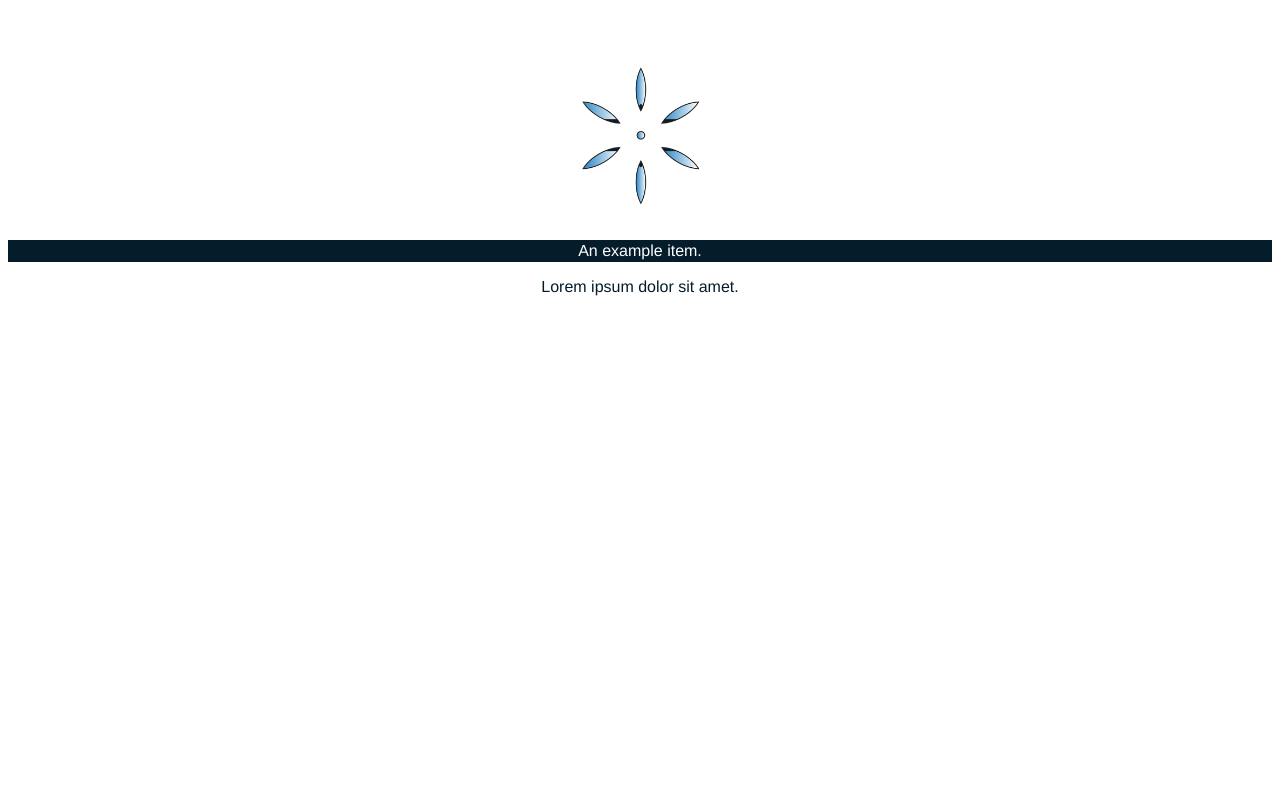
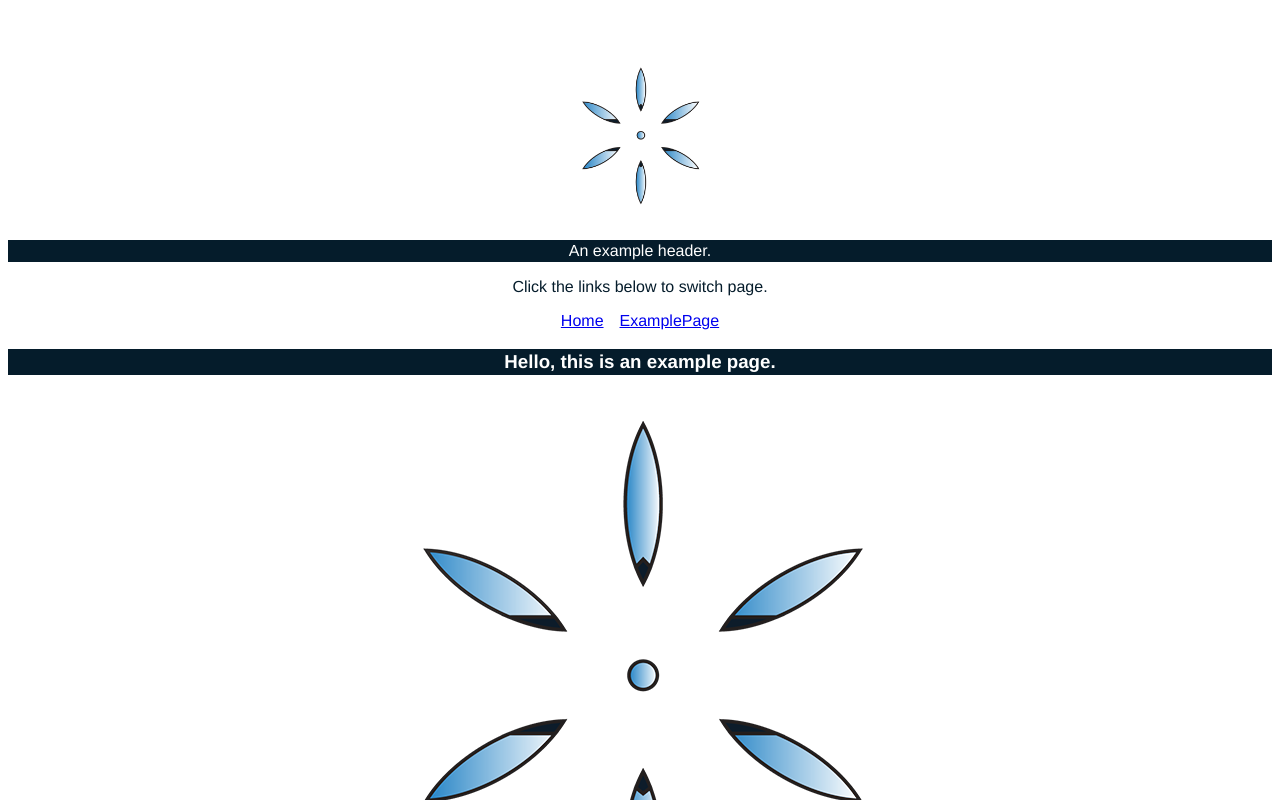
Before and after one commit to perplexingcode/summary-vue, a Vue app: page /example in a window 1280 px wide. Shown: the top 800 px of the page. Built offline with nearby package versions, Linux system fonts and the light colour scheme.

Commit message:
A simple set up

```diff
--- a/package.json
+++ b/package.json
@@ -9,7 +9,8 @@
   },
   "dependencies": {
     "core-js": "^3.8.3",
-    "vue": "^3.2.13"
+    "vue": "^3.2.13",
+    "vue-router": "^4.1.5"
   },
   "devDependencies": {
     "@babel/core": "^7.12.16",
--- a/src/App.vue
+++ b/src/App.vue
@@ -3,7 +3,12 @@
     <img class="logo" alt="Divinity logo" src="./assets/logo.png">
   </div>
 
-  <ExampleItem tt="An example item." dt="Lorem ipsum dolor sit amet."/>
+  <ExampleItem tt="An example header." dt="Click the links below to switch page." />
+  <div class="nav-items-wrapper">
+    <router-link :to="{name: 'Home'}">Home</router-link>
+    <router-link :to="{name: 'ExamplePage'}">ExamplePage</router-link>
+  </div>
+  <router-view />
 </template>
 
 <script>
@@ -23,7 +28,7 @@
   -webkit-font-smoothing: antialiased;
   -moz-osx-font-smoothing: grayscale;
   text-align: center;
-    color: #051c2b ;
+  color: #051c2b;
   margin-top: 60px;
 }
 
@@ -37,8 +42,14 @@
 }
 
 .tt {
-    background-color:  #051c2b ;
-    color: #fff ;
+  background-color: #051c2b;
+  color: #fff;
   padding: 2px 0 2px 0
 }
+
+.nav-items-wrapper {
+  display: flex;
+  justify-content: center;
+  gap: 1rem;
+}
 </style>
--- a/src/components/ExampleItem.vue
+++ b/src/components/ExampleItem.vue
@@ -5,7 +5,8 @@
 
 <script>
 export default {
-  props: ['tt','dt'],}
+  props: ['tt', 'dt'],
+}
 </script>
 
 <!-- Add "scoped" attribute to limit CSS to this component only -->
--- /dev/null
+++ b/src/router/index.js
@@ -0,0 +1,21 @@
+import { createRouter, createWebHistory } from 'vue-router';
+import ExamplePage from '../views/ExamplePage.vue';
+
+const routes = [
+  {
+    path: '/',
+    name: 'Home',
+  },
+  {
+    path: '/example',
+    name: 'ExamplePage',
+    component: ExamplePage,
+  },
+];
+
+const router = createRouter({
+  history: createWebHistory(process.env.BASE_URL),
+  routes,
+});
+
+export default router;
--- /dev/null
+++ b/src/views/ExamplePage.vue
@@ -0,0 +1,8 @@
+<template>
+  <h3 class="tt">Hello, this is an example page.</h3>
+  <img src="../assets/logo.png">
+</template>
+
+<style>
+
+</style>
```
Also changed, not shown: src/main.js (+4 -3 lines), 1 other file (tests, documents, lock files or other folders). Lines whose indentation alone changed are shown as unchanged.
